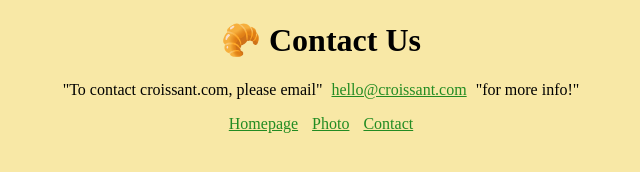
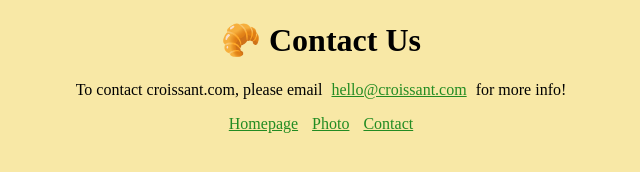
Before and after one commit to smfischer87/Croissant, a plain HTML site: page contact.html in a window 1280 px wide. Shown: the full height of the page, 319-959 px from the left. Drawn offline with Linux system fonts and the light colour scheme.

Commit message:
fixed a typing error

```diff
--- a/contact.html
+++ b/contact.html
@@ -10,9 +10,9 @@
   <body>
     <h1>🥐 Contact Us</h1>
     <p>
-      "To contact croissant.com, please email"
+      To contact croissant.com, please email
       <a href="mailto:hello@croissant.com">hello@croissant.com</a>
-      "for more info!"
+      for more info!
     </p>
     <footer>
       <a href="/">Homepage</a>
```
